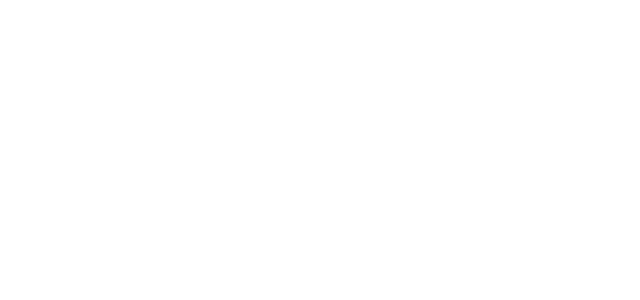
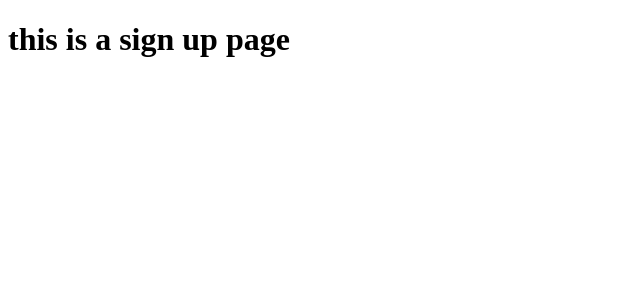
Before and after one commit to AntoMakh/job-com, a React (Create React App) app in the folder client/: page /signup in a window 1280 px wide. Before the commit this address had no page. Shown: the top 300 px of the page, without its empty margins (0-640 px from the left). Built offline with nearby package versions, Linux system fonts and the light colour scheme.

Commit message:
Added a signup page file as well as the routing for it

```diff
--- a/client/src/AppRouter.js
+++ b/client/src/AppRouter.js
@@ -2,6 +2,7 @@
 import { BrowserRouter, Routes, Route } from 'react-router-dom';
 import HomePage from './Pages/HomePage';
 import LoginPage from './Pages/LoginPage';
+import SignupPage from './Pages/SignupPage';
 // every time we add a new page, we add it to the imports and the router here
 
 function AppRouter() {
@@ -10,6 +11,7 @@
             <Routes>
                 <Route path="/" element={<HomePage />} />
                 <Route path="/login" element={<LoginPage />} />
+                <Route path="/signup" element={<SignupPage />} />
             </Routes>
         </BrowserRouter>
     );
--- /dev/null
+++ b/client/src/Pages/SignupPage.js
@@ -0,0 +1,9 @@
+import React from "react";
+
+function SignupContainer() {
+    return(
+        <h1>this is a sign up page</h1>
+    );
+}
+
+export default SignupContainer;
```
